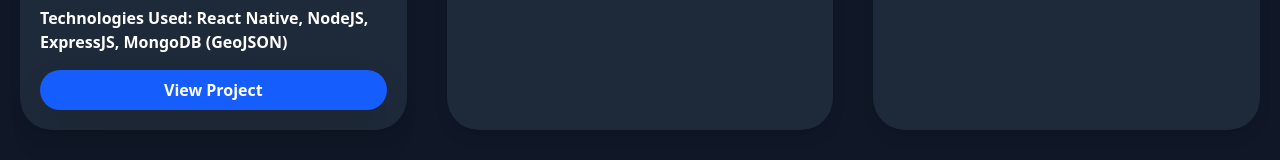
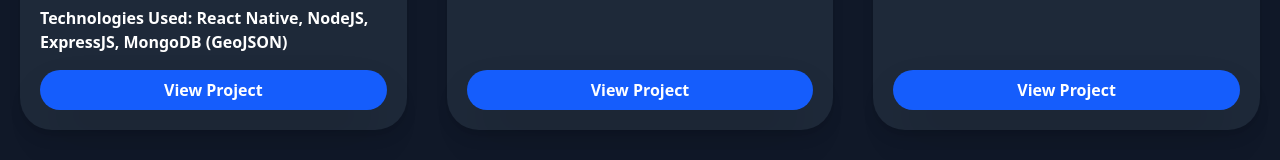
Before and after one commit to dev-TarunSingh/my-portfolio, a React (Vite) app: page /projects in a window 1280 px wide. Shown: the part 770-930 px from the top of the page. Built offline with nearby package versions, Linux system fonts and the light colour scheme.

Commit message:
New project Images

```diff
--- a/src/components/Projects.jsx
+++ b/src/components/Projects.jsx
@@ -1,5 +1,5 @@
 import React from 'react';
-// import ActlocalImage from '../assets/actlocal.jpg';
+import ActlocalImage from '../assets/actlocal.png';
 // import frewImage from '../assets/frew.jpg';
 import shorturlImage from '../assets/shorturl.png';
 import pdfCrackerImage from '../assets/pdf-cracker.png';
@@ -18,7 +18,7 @@ const projects = [
       'Dashboard for providers to manage services'
     ],
     technologies: 'React Native, NodeJS, ExpressJS, MongoDB (GeoJSON)',
-    image: 'https://imgur.com/Rhxjmjd.png', // Replace with actual image or local import if you have one
+    image: ActlocalImage, // Replace with actual image or local import if you have one
     link: 'https://actlocal.live' // Replace with your actual GitHub or live demo link
   },
   {
@@ -30,7 +30,8 @@ const projects = [
       'NodeJs server'
     ],
     technologies: 'ReactNative, NodeJS, MongoDB, ExpressJS',
-    image: "https://imgur.com/HLTDtBf.png"
+    image: "https://imgur.com/HLTDtBf.png",
+    link: "https://github.com/dev-TarunSingh/Frew-Android"
   },
   {
     title: 'Shorturl',
@@ -39,13 +40,15 @@ const projects = [
       'Converts URL in short and also redirects'
     ],
     technologies: 'ReactJS, NodeJS, MongoDB, ExpressJS',
-    image: shorturlImage
+    image: shorturlImage,
+    link: 'https://github.com/dev-TarunSingh/Shorturl_MERN'
   },
   {
     title: 'Python PDF Password Cracker',
     description: 'The script generates all possible passwords and attempts to decrypt a given PDF file using these passwords.',
     technologies: 'Python, PyPDF, numpy',
-    image: pdfCrackerImage
+    image: pdfCrackerImage,
+    link: 'https://github.com/dev-TarunSingh/Python'
   },
   {
     title: 'Python Voice Assistant',
@@ -54,13 +57,15 @@ const projects = [
       'Tracking world-wide cases using google maps and live API stats and datasets'
     ],
     technologies: 'Python, speech recognition, pyttsx3',
-    image: voiceAssistantImage
+    image: voiceAssistantImage,
+    link: 'https://github.com/dev-TarunSingh/Python'
   },
   {
     title: 'React Dice Game',
     description: 'A Basic Dice Game. You need to select any number. If the selected number is equal to the dice number, you will get the same point as the dice.',
     technologies: 'ReactJS',
-    image: diceGameImage
+    image: diceGameImage,
+    link: 'https://github.com/dev-TarunSingh/React-JS/tree/master/dice'
   }
 ];
 
```
Also changed, not shown: 1 other file (tests, documents, lock files or other folders).
